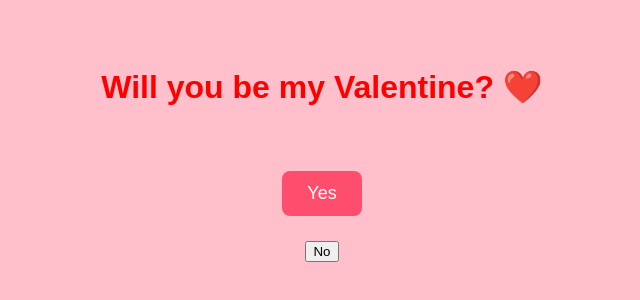
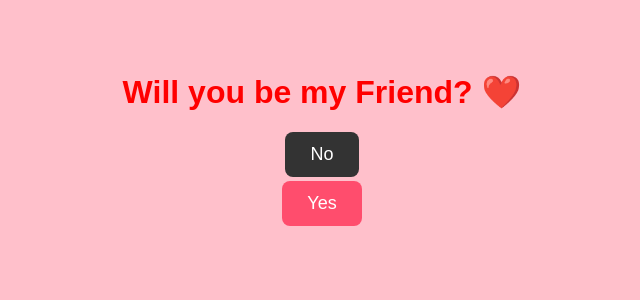
Before and after one commit to tanushreejadhav-5/Valentine, a plain HTML site: page index.html in a window 1280 px wide. Shown: the part 254-554 px from the top of the page, without its empty margins (318-958 px from the left). Drawn offline with Linux system fonts and the light colour scheme.

Commit message:
Add files via upload

```diff
--- a/index.html
+++ b/index.html
@@ -24,7 +24,7 @@
       border: none;
       border-radius: 8px;
       cursor: pointer;
-      margin: 25px;
+      margin: 30px;
       transition: all 0.2s ease;
       position: absolute; /* For "No" button to run away */
     }
@@ -40,20 +40,17 @@
   </style>
 </head>
 <body>
-  <h1>Will you be my Valentine? ❤️</h1>
+  <h1>Will you be my Friend? ❤️</h1>
   <button id="yes" class="btn">Yes</button>
-  <button class="no" class="btn">No</button>
-<!--
-# -> id ; . -> class
--->
+  <button id="no" class="btn">No</button>
+
   <script>
     const yesBtn = document.getElementById("yes");
-    // const noBtn = document.getElementById("no");
-    const noBtn = document.getElementsByClassName("no");
+    const noBtn = document.getElementById("no");
 
     // Yes button alert
     yesBtn.addEventListener("click", () => {
-      alert("Let's go out! 💕");
+      alert("Daisuki desu 💕, btw you are stuck with me forever!");
     });
 
     // No button runaway effect
```
